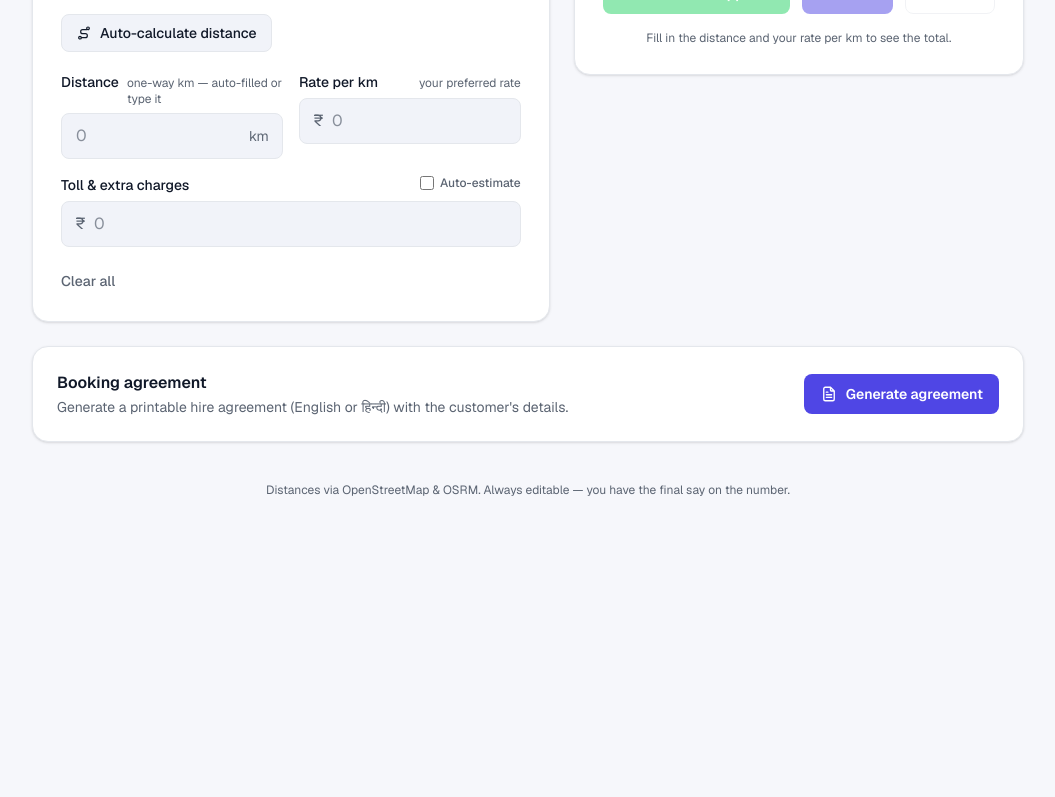
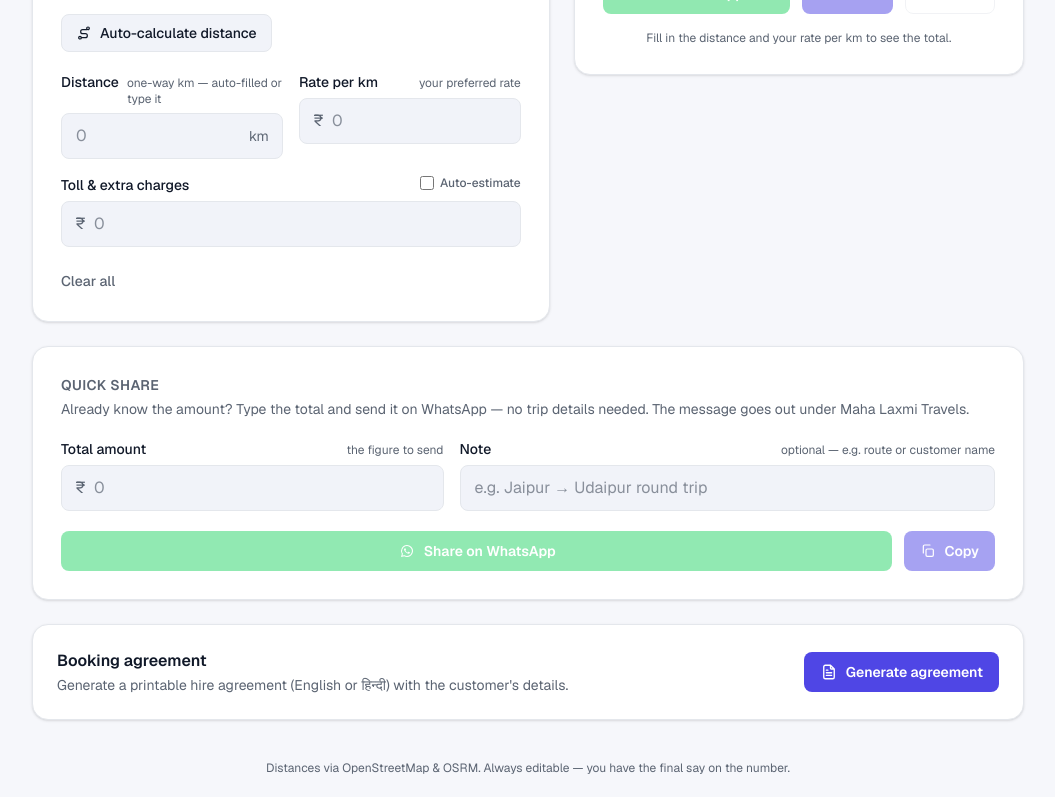
Before and after one commit to Bhuwangarg/Bhuwangarg, a Next.js app in the folder bus-fare-calculator/: page / in a window 1280 px wide. Shown: the part 456-1253 px from the top of the page, without its empty margins (112-1167 px from the left). Before the commit the page ends 1002 px from the top, so only its background shows below. Built offline with nearby package versions, Linux system fonts and the light colour scheme.

Commit message:
Add quick-share box for a typed total; brand all share text with company details

```diff
--- a/bus-fare-calculator/src/app/page.tsx
+++ b/bus-fare-calculator/src/app/page.tsx
@@ -48,6 +48,27 @@ const DEFAULT_TOLL_RATE = "2.5";
 // v2 key: discard any previously stored (possibly wrong) toll rate.
 const TOLL_RATE_KEY = "busfare.tollRatePerKm.v2";
 
+// Company details for branded share messages. WhatsApp renders *text* as bold.
+const COMPANY = {
+  name: "Maha Laxmi Travels",
+  address: "2, Station Road, Jaipur",
+  mobile: "9414058723",
+};
+
+// Wrap a message body with the company header and a thank-you sign-off so
+// every shared/copied text carries the operator's branding.
+function branded(body: string): string {
+  return (
+    `*${COMPANY.name}*\n` +
+    `${COMPANY.address}\n` +
+    `📞 ${COMPANY.mobile}\n` +
+    `\n` +
+    body +
+    `\n\n` +
+    `Thank you for choosing ${COMPANY.name} 🙏`
+  );
+}
+
 export default function Home() {
   const [from, setFrom] = useState("");
   const [to, setTo] = useState("");
@@ -63,6 +84,11 @@ export default function Home() {
   const [roundTrip, setRoundTrip] = useState(true);
   const [distance, setDistance] = useState<DistanceStatus>({ state: "idle" });
   const [copyStatus, setCopyStatus] = useState<CopyStatus>("idle");
+  // Quick share: staff type a total (and optional note) and send it straight
+  // out, without filling in the full trip calculator.
+  const [quickAmount, setQuickAmount] = useState("");
+  const [quickNote, setQuickNote] = useState("");
+  const [quickCopyStatus, setQuickCopyStatus] = useState<CopyStatus>("idle");
   // Exact GPS coordinates for the start when "Use my location" was used, so we
   // route from the real position rather than a re-geocoded address. Cleared as
   // soon as the operator edits the From field by hand.
@@ -252,7 +278,7 @@ export default function Home() {
           fare.distanceKm,
         )} (round trip)\n`
       : `Distance: ${formatKm(fare.distanceKm)} (one way)\n`;
-    return (
+    return branded(
       `Bus trip quote\n` +
         routeLine +
         distanceLine +
@@ -261,7 +287,7 @@ export default function Home() {
         (fare.tollAmount > 0
           ? `Toll & extras: ${formatINR(fare.tollAmount)}\n`
           : "") +
-      `Total fare: ${formatINR(fare.total)}`
+        `*Total fare: ${formatINR(fare.total)}*`,
     );
   }
 
@@ -280,6 +306,38 @@ export default function Home() {
   // WhatsApp chat with the quote text prefilled.
   async function shareQuoteWhatsApp() {
     const text = quoteText();
+    if (typeof navigator !== "undefined" && navigator.share) {
+      try {
+        await navigator.share({ text });
+        return;
+      } catch {
+        // user dismissed the share sheet, or it failed — fall through
+      }
+    }
+    window.open(`https://wa.me/?text=${encodeURIComponent(text)}`, "_blank");
+  }
+
+  // --- Quick share: a typed total, branded, ready to send ---
+  const quickTotal = Number(quickAmount);
+  const hasQuickAmount = Number.isFinite(quickTotal) && quickTotal > 0;
+
+  function quickShareText() {
+    const noteLine = quickNote.trim() ? `${quickNote.trim()}\n` : "";
+    return branded(noteLine + `*Total fare: ${formatINR(quickTotal)}*`);
+  }
+
+  async function copyQuick() {
+    try {
+      await navigator.clipboard.writeText(quickShareText());
+      setQuickCopyStatus("ok");
+      setTimeout(() => setQuickCopyStatus("idle"), 2000);
+    } catch {
+      setQuickCopyStatus("error");
+    }
+  }
+
+  async function shareQuickWhatsApp() {
+    const text = quickShareText();
     if (typeof navigator !== "undefined" && navigator.share) {
       try {
         await navigator.share({ text });
@@ -655,6 +713,75 @@ export default function Home() {
           </section>
         </div>
 
+        {/* ---- Quick share ---- */}
+        <section className="mt-6 rounded-2xl border border-border bg-surface p-5 shadow-sm sm:p-7 no-print">
+          <h2 className="text-sm font-semibold uppercase tracking-wide text-muted">
+            Quick share
+          </h2>
+          <p className="mt-1 text-sm text-muted">
+            Already know the amount? Type the total and send it on WhatsApp —
+            no trip details needed. The message goes out under {COMPANY.name}.
+          </p>
+
+          <div className="mt-5 grid gap-4 sm:grid-cols-[1fr_1.4fr] sm:items-start">
+            <Field label="Total amount" htmlFor="quick-amount" hint="the figure to send">
+              <NumberInput
+                id="quick-amount"
+                value={quickAmount}
+                onChange={setQuickAmount}
+                prefix="₹"
+                placeholder="0"
+              />
+            </Field>
+            <Field
+              label="Note"
+              htmlFor="quick-note"
+              hint="optional — e.g. route or customer name"
+            >
+              <input
+                id="quick-note"
+                type="text"
+                value={quickNote}
+                onChange={(e) => setQuickNote(e.target.value)}
+                placeholder="e.g. Jaipur → Udaipur round trip"
+                className={inputClass}
+              />
+            </Field>
+          </div>
+
+          <div className="mt-5 flex flex-wrap gap-3">
+            <button
+              type="button"
+              onClick={shareQuickWhatsApp}
+              disabled={!hasQuickAmount}
+              className={`inline-flex flex-1 items-center justify-center gap-2 rounded-lg bg-[#25D366] px-4 py-2.5 text-sm font-semibold text-white transition hover:bg-[#1da851] disabled:cursor-not-allowed disabled:opacity-50 ${focusRing}`}
+            >
+              <WhatsAppIcon /> Share on WhatsApp
+            </button>
+            <button
+              type="button"
+              onClick={copyQuick}
+              disabled={!hasQuickAmount}
+              className={`inline-flex items-center justify-center gap-2 rounded-lg bg-primary px-4 py-2.5 text-sm font-semibold text-primary-foreground transition hover:bg-primary-hover disabled:cursor-not-allowed disabled:opacity-50 ${focusRing}`}
+            >
+              {quickCopyStatus === "ok" ? <CheckIcon /> : <CopyIcon />}
+              {quickCopyStatus === "ok" ? "Copied!" : "Copy"}
+            </button>
+          </div>
+
+          {quickCopyStatus === "error" && (
+            <p className="mt-3 text-xs text-[var(--danger)]">
+              Couldn&apos;t copy automatically — select the message and copy it
+              manually.
+            </p>
+          )}
+
+          {/* SR-only confirmation for the quick-copy action. */}
+          <div role="status" aria-live="polite" aria-atomic="true" className="sr-only">
+            {quickCopyStatus === "ok" ? "Message copied to clipboard." : ""}
+          </div>
+        </section>
+
         {/* ---- Booking agreement ---- */}
         <div className="mt-6 flex flex-col gap-3 rounded-2xl border border-border bg-surface p-5 shadow-sm sm:flex-row sm:items-center sm:justify-between sm:p-6 no-print">
           <div>
```
Lines whose indentation alone changed are shown as unchanged.
